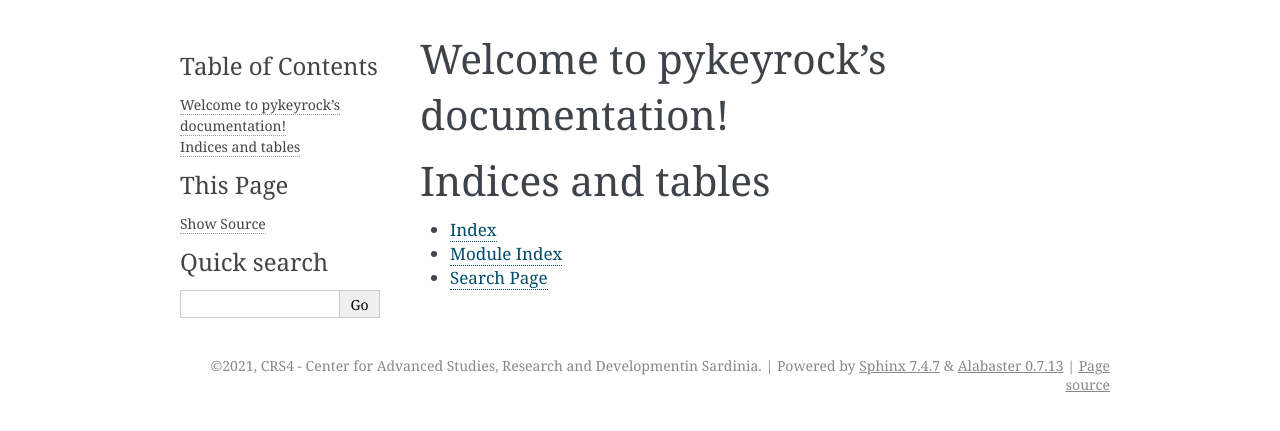
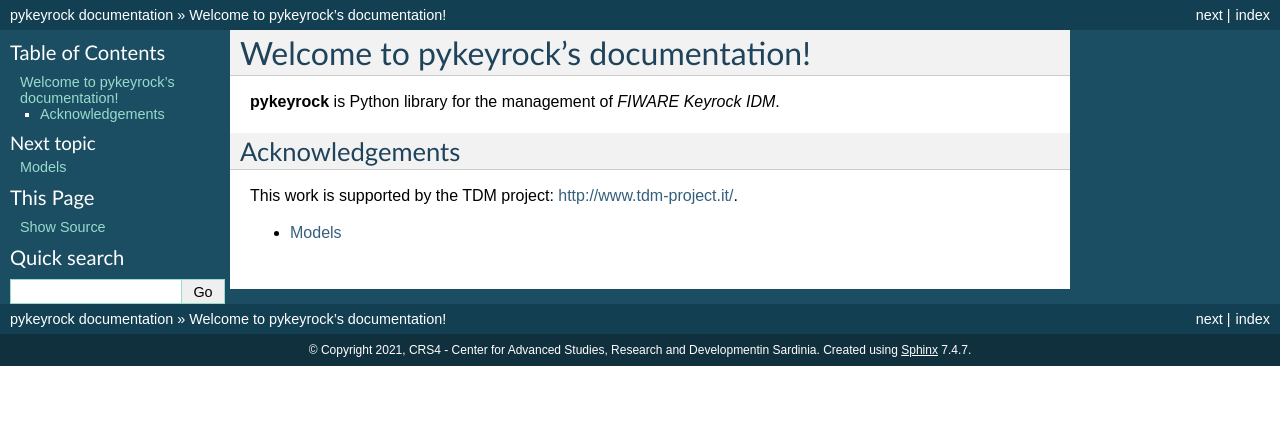
Before and after one commit to tdm-project/pykeyrock, a Sphinx documentation site: the page built from docs/source/index.rst, in a window 1280 px wide. Shown: the top 431 px of the page. Built offline with Sphinx 7.4.7, drawn with Linux system fonts in a browser that asks for light colours.

Commit message:
Improves doc generation for Read The Docs

```diff
--- a/README.md
+++ b/README.md
@@ -1,3 +1,5 @@
+**pykeyrock** is Python library for the management of *FIWARE Keyrock IDM*.
+
 ### Acknowledgements
 
 This work is supported by the TDM project: http://www.tdm-project.it/.
--- a/docs/source/conf.py
+++ b/docs/source/conf.py
@@ -10,9 +10,9 @@
 # add these directories to sys.path here. If the directory is relative to the
 # documentation root, use os.path.abspath to make it absolute, like shown here.
 #
-# import os
-# import sys
-# sys.path.insert(0, os.path.abspath('.'))
+import os
+import sys
+sys.path.insert(0, os.path.abspath('../../src/'))
 
 
 # -- Project information -----------------------------------------------------
@@ -27,8 +27,7 @@ author = 'Massimo Gaggero'
 # Add any Sphinx extension module names here, as strings. They can be
 # extensions coming with Sphinx (named 'sphinx.ext.*') or your custom
 # ones.
-extensions = [
-]
+extensions = ['sphinx.ext.autodoc', 'm2r2']
 
 # Add any paths that contain templates here, relative to this directory.
 templates_path = ['_templates']
@@ -44,9 +43,11 @@ exclude_patterns = []
 # The theme to use for HTML and HTML Help pages.  See the documentation for
 # a list of builtin themes.
 #
-html_theme = 'alabaster'
+html_theme = 'classic'
 
 # Add any paths that contain custom static files (such as style sheets) here,
 # relative to this directory. They are copied after the builtin static files,
 # so a file named "default.css" will overwrite the builtin "default.css".
 html_static_path = ['_static']
+
+source_suffix = ['.rst', '.md']
--- a/docs/source/index.rst
+++ b/docs/source/index.rst
@@ -1,20 +1,9 @@
-.. pykeyrock documentation master file, created by
-   sphinx-quickstart on Thu Jul  1 17:00:14 2021.
-   You can adapt this file completely to your liking, but it should at least
-   contain the root `toctree` directive.
-
 Welcome to pykeyrock's documentation!
 =====================================
 
+.. mdinclude:: ../../README.md
+
 .. toctree::
    :maxdepth: 2
-   :caption: Contents:
 
-
-
-Indices and tables
-==================
-
-* :ref:`genindex`
-* :ref:`modindex`
-* :ref:`search`
+   models
--- /dev/null
+++ b/docs/source/models.rst
@@ -0,0 +1,5 @@
+Models
+======
+
+.. automodule:: keyrock.models
+   :members:
--- a/requirements.txt
+++ b/requirements.txt
@@ -1,2 +1,3 @@
 dateutils
 requests
+m2r2
--- a/src/keyrock/__init__.py
+++ b/src/keyrock/__init__.py
@@ -14,7 +14,7 @@
 #  limitations under the License.
 
 """
-pykeyrock.
+.. module:: keyrock
 """
 
 from .idm import IDMManager, get_auth_token
```
Also changed, not shown: 2 other files.
